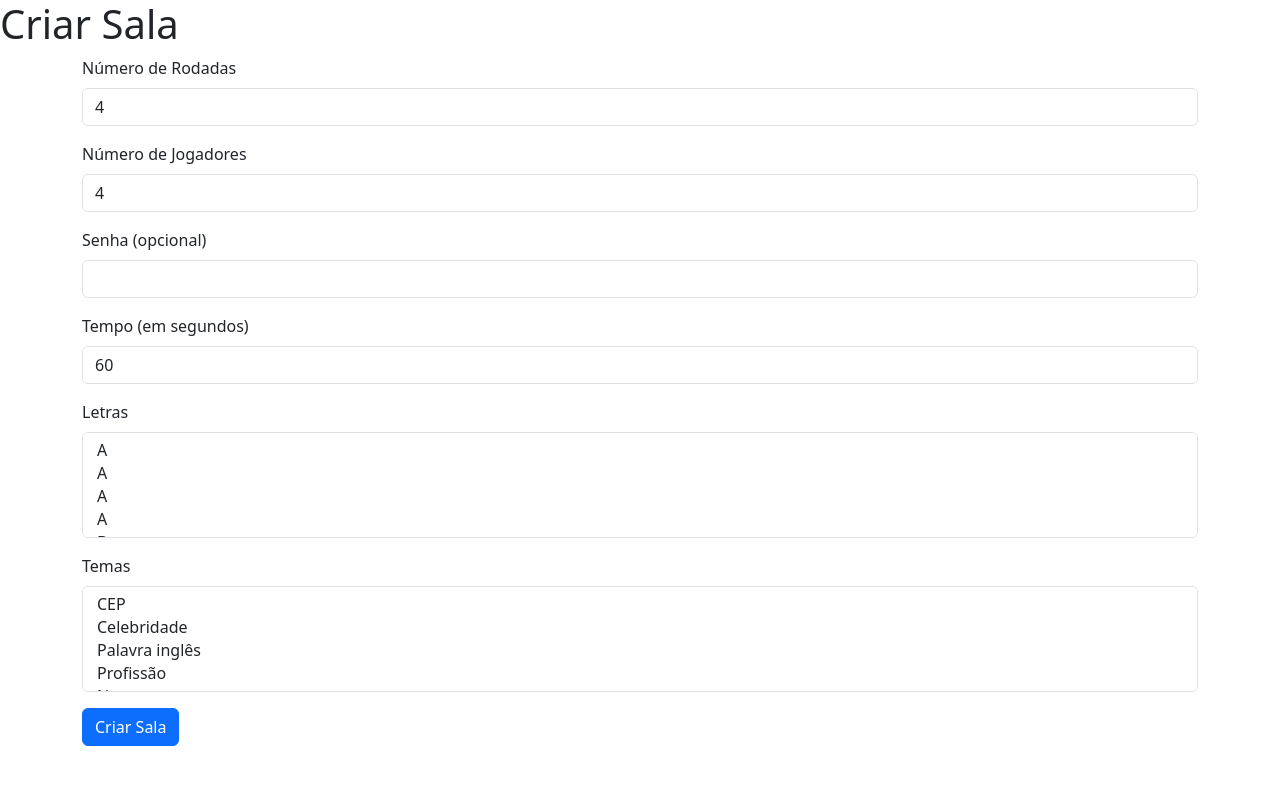
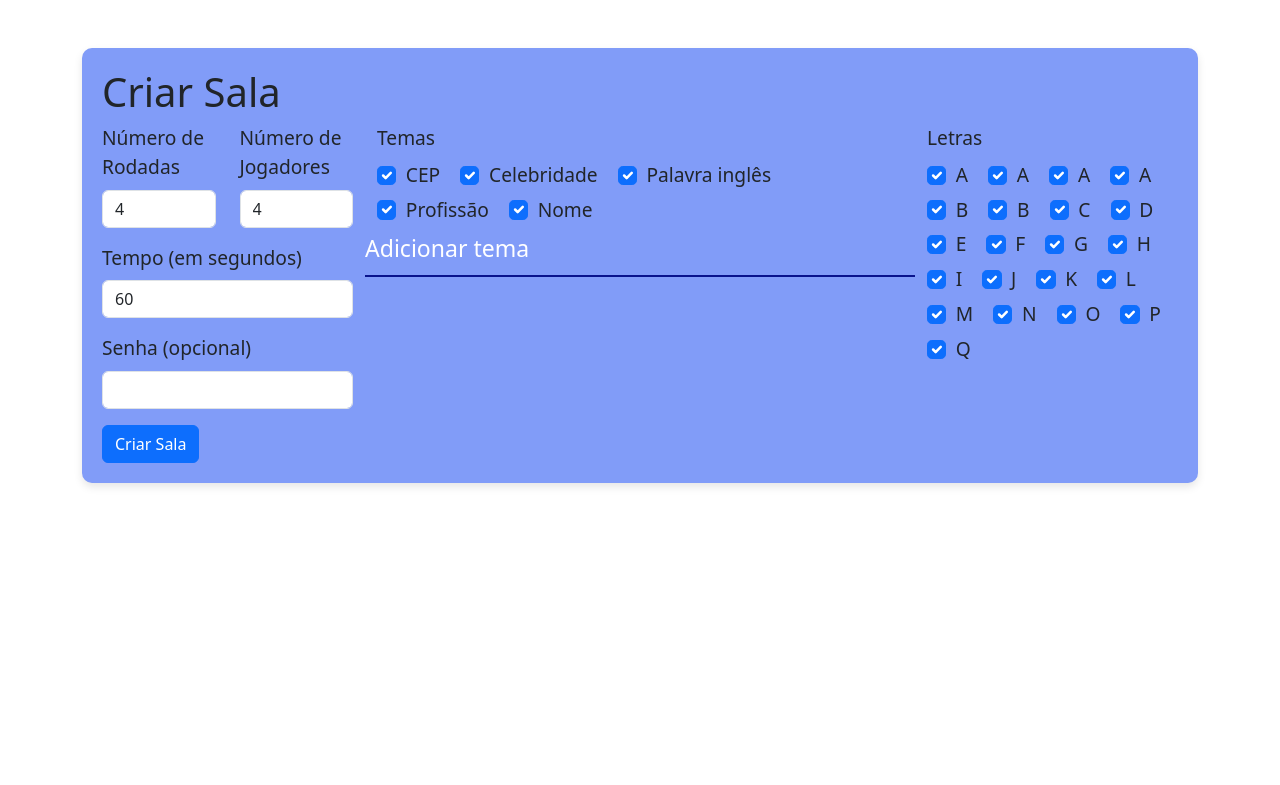
Before and after one commit to rebekahethel/stop, a Flask app: page /criar_sala in a window 1280 px wide. Shown: the top 785 px of the page. Run offline with Flask 3, Linux system fonts and the light colour scheme; data comes from the database, SQL or seed files in the repository.

Commit message:
ajustando a tela de criar sala com css

```diff
--- a/static/style.css
+++ b/static/style.css
@@ -4,6 +4,7 @@
     background-color: #819cf8;
     border-radius: 10px;
     padding: 20px;
+    font-size: larger;
     box-shadow: 0 4px 8px rgba(0, 0, 0, 0.1);
 
 }
@@ -23,3 +24,26 @@
     background-color: #0a1fbb;
     color: white;
 }
+
+
+.input-text {
+    border: #819cf8;
+    background-color:#819cf8;
+    border-bottom: 2px solid #09138d;
+    padding: 10px 10px 10px 0px;
+    width: 100%;
+    outline: none;
+    box-shadow: none;
+    background: none;
+    }
+
+
+.input-text:focus {
+  outline: none;
+  box-shadow: none;
+}
+
+.input-text::placeholder {
+    color: #ffffff;
+    font-size:larger
+}
--- a/templates/base.html
+++ b/templates/base.html
@@ -1,5 +1,7 @@
 <!DOCTYPE html>
 <html lang="pt-BR">
+
+
 <head>
     <meta charset="UTF-8">
     <meta name="viewport" content="width=device-width, initial-scale=1.0">
@@ -11,9 +13,13 @@
 
 </head>
 <body>
-    <div>
+
+
+    <div class="container mt-5">
+    <div class="card-principal">
         {% block content %}
         {% endblock %}
     </div>
+    </div>
 </body>
 </html>
--- a/templates/criar_sala.html
+++ b/templates/criar_sala.html
@@ -4,8 +4,12 @@
 
 <h1>Criar Sala</h1>
 
-<div class="container">
+<div class="">
     <form method="POST" action="/criar_sala">
+        <div class="row">
+            <div class="col-md-3 col-lg-3">
+                <div class="row">
+                    <div class="col-md-6 col-lg-6">
                         <div class="mb-3">
                             <label for="numero_rodadas" class="form-label">Número de Rodadas</label>
                             <select class="form-control" id="numero_rodadas" name="numero_rodadas">
@@ -14,6 +18,8 @@
                                 {% endfor %}
                             </select>
                         </div>
+                    </div>
+                    <div class="col-md-6 col-lg-6">
                         <div class="mb-3">
                             <label for="numero_jogadores" class="form-label">Número de Jogadores</label>
                             <select class="form-control" id="numero_jogadores" name="numero_jogadores">
@@ -22,10 +28,11 @@
                                 {% endfor %}
                             </select>
                         </div>
-        <div class="mb-3">
-            <label for="senha" class="form-label">Senha (opcional)</label>
-            <input type="password" class="form-control" id="senha" name="senha">
                     </div>
+
+                </div>
+
+                <div class="row">
                     <div class="mb-3">
                         <label for="tempo" class="form-label">Tempo (em segundos)</label>
                         <select class="form-control" id="tempo" name="tempo">
@@ -35,22 +42,63 @@
 
                         </select>
                     </div>
+                </div>
+
+                <div class="row">
                     <div class="mb-3">
-            <label for="letras" class="form-label">Letras</label>
-            <select multiple class="form-control" id="letras" name="letras">
+                        <label for="senha" class="form-label">Senha (opcional)</label>
+                        <input type="password" class="form-control" id="senha" name="senha">
+                    </div>
+
+                </div>
+
+            </div>
+            <div class="col-md-6 col-lg-6">
+                <div class="row">
+                    <label class="form-label d-block">Temas</label>
+                    <div class="d-flex flex-wrap gap-1">
+                        {% for tema in temas %}
+                        <div class="form-check form-check-inline">
+                            <input class="form-check-input" checked="checked" type="checkbox" name="temas[]" id="tema_{{ tema.id }}"
+                                value="{{ tema.id }}">
+                            <label class="form-check-label" for="tema_{{ tema.id }}">
+                                {{ tema.nome }}
+                            </label>
+                        </div>
+                        {% endfor %}
+                    </div>
+
+                </div>
+                <div class="row">
+                    <input type="text" class="input-text mb-3" placeholder="Adicionar tema" name="nome_sala"
+                        required>
+                </div>
+
+
+
+            </div>
+            <div class="col-md-3 col-lg-3">
+
+
+                    <label class="form-label d-block">Letras</label>
+                    <div class="d-flex flex-wrap gap-1">
                         {% for letra in letras %}
-                    <option value="{{ letra.id }}">{{ letra.letra }}</option>
+                        <div class="form-check form-check-inline">
+                            <input class="form-check-input" checked="checked" type="checkbox" name="letras[]" id="letra_{{ letra.id }}"
+                                value="{{ letra.id }}">
+                            <label class="form-check-label" for="letra_{{ letra.id }}">
+                                {{ letra.letra }}
+                            </label>
+                        </div>
                         {% endfor %}
-            </select>
                     </div>
-        <div class="mb-3">
-            <label for="temas" class="form-label">Temas</label>
-            <select multiple class="form-control" id="temas" name="temas">
-                {% for tema in temas %}
-                    <option value="{{ tema.id }}">{{ tema.nome }}</option>
-                {% endfor %}
-            </select>
+
             </div>
+        </div>
+
+
+
+
         <button type="submit" class="btn btn-primary">Criar Sala</button>
     </form>
 
```
Also changed, not shown: templates/inicio.html (+4 -4 lines). Lines whose indentation alone changed are shown as unchanged.
